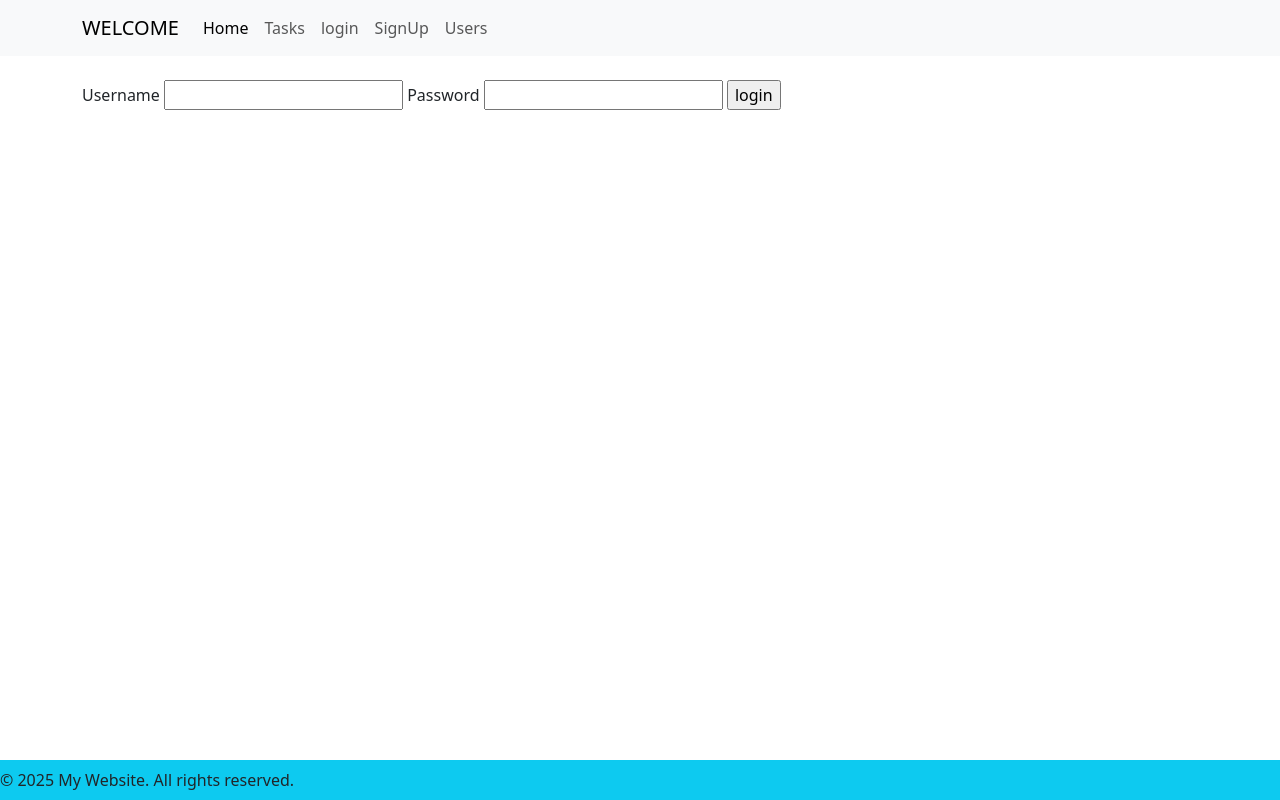
After one commit to shannel890/Flask_Task_App, a Flask app: page /login in a window 1280 px wide. The commit adds this page. Run offline with Flask 3, Linux system fonts and the light colour scheme.

Commit message:
modified templates

```diff
--- a/app/__init__.py
+++ b/app/__init__.py
@@ -1,5 +1,6 @@
 from flask import Flask
 from flask_sqlalchemy import SQLAlchemy
+from flask_login import LoginManager
 
 
 app = Flask(__name__)
@@ -9,6 +10,9 @@ app.config['SQLALCHEMY_DATABASE_URI'] = 'sqlite:///shannel.db'
 app.config['SQLALCHEMY_TRACK_MODIFICATIONS'] = False
 
 db = SQLAlchemy(app)
+login_manager = LoginManager(app)
+login_manager.login_view = 'login'
+login_manager.login_message_category = 'info'
 
 
 
--- a/app/forms.py
+++ b/app/forms.py
@@ -14,3 +14,8 @@ class Userform(FlaskForm):
     last_name = StringField('Lastname',validators=[DataRequired()])
     password = PasswordField('Password',validators=[DataRequired()])
     submit = SubmitField('Register',validators=[DataRequired()])
+
+class Loginform(FlaskForm):
+    username = StringField('Username',validators=[DataRequired()])
+    password = PasswordField('Password',validators=[DataRequired()])
+    submit = SubmitField('login')
--- a/app/routes.py
+++ b/app/routes.py
@@ -1,19 +1,22 @@
-from flask import render_template,redirect,url_for,flash
+from flask import render_template,redirect,url_for,flash,request
 from app import app,db
 from app.models import User, Task
-from app.forms import Taskform, Userform
+from app.forms import Taskform, Userform,Loginform
+from flask_login import login_user,login_required,logout_user,current_user
 @app.route('/')
 def home():
-    return render_template('index.html', title='Home',users=users)
+    return render_template('index.html', title='Home')
 
 
 @app.route('/users2',methods=['GET','POST'])
+
 def users2():
     users = User.query.all()
 
     return render_template('users.html', title='Users',users=users)
 
 @app.route('/tasks',methods=['GET','POST'])
+@login_required
 def tasks():
     form = Taskform()
     if form.validate_on_submit():
@@ -21,14 +24,14 @@ def tasks():
             title=form.title.data,
             description=form.description.data,
             completed=form.completed.data,
-            user_id=1
+            user_id=current_user.id
         )
         db.session.add(new_task)
         db.session.commit()
         flash(f'Task {new_task.title} added successfully','success')
 
         return redirect(url_for('tasks'))
-    tasks = Task.query.all()
+    tasks = Task.query.filter_by(user_id=current_user.id).all()
     return render_template('tasks.html', title='Tasks',form=form,tasks=tasks)
 
 
@@ -50,6 +53,7 @@ def users():
     return render_template('register.html', title='Register', user_form=form)
 
 @app.route('/toggle_task/<int:task_id>',methods=["POST"])
+@login_required
 def toggle_task(task_id):
     task = Task.query.get_or_404(task_id)
     task.completed = not task.completed
@@ -60,6 +64,7 @@ def toggle_task(task_id):
 
 
 @app.route('/delete_task/<int:task_id>', methods=["POST"])
+@login_required
 def delete_task(task_id):
     task = Task.query.get_or_404(task_id)
     db.session.delete(task)
@@ -67,10 +72,58 @@ def delete_task(task_id):
     flash(f'Task "{task.title}" has been deleted successfully!', 'success')
     return redirect(url_for('tasks'))
 
+
 @app.route('/delete_user/<int:user_id>', methods=["POST"])
-def delete_user2(user_id):
-    task = Task.query.get_or_404(user_id)
-    db.session.delete(users2)
+@login_required
+def delete_user(user_id):
+    user = User.query.get_or_404(user_id)
+    db.session.delete(user)
     db.session.commit()
     flash(f'User  has been deleted successfully!', 'success')
     return redirect(url_for('users'))
+
+
+@app.route('/edit_task/<int:task_id>', methods=['GET','POST'])
+@login_required
+def edit_task(task_id):
+    task = Task.query.get_or_404(task_id)
+    form = Taskform()
+    if request.method == 'POST' and form.validate_on_submit():
+        task.title = form.title.data
+        task.description = form.description.data
+        task.completed = form.completed.data
+        db.session.commit()
+        flash (f'Task {task.title} updated successfully!','success')
+        return redirect(url_for('tasks'))
+
+
+    elif request.method == 'GET':
+        form.title.data = task.title
+        form.description.data = task.description
+        form.completed.data = task.completed
+
+    tasks = Task.query.all()
+    return render_template('tasks.html', title='Edit Tasks', form=form, tasks=tasks, edit_task=True)
+
+@app.route('/login',methods=['GET','POST'])
+def login():
+    if current_user.is_authenticated:
+        return redirect(url_for('home'))
+    form = Loginform()
+    if form.validate_on_submit():
+        user = User.query.filter_by(username=form.username.data).first()
+        if user and user.password == form.password.data:
+            login_user(user)
+            flash(f'Welcome Back {user.first_name}', 'success')
+            return redirect(url_for('home'))
+        else:
+            flash(f'Failed to login, check your login details and try again', 'danger')
+
+    return render_template('login.html', title='Login', login_form=form)
+
+@app.route('/logout')
+@login_required
+def logout():
+    logout_user()
+    flash(f'Logged out successfully')
+    return redirect(url_for('home'))
--- a/app/templates/base.html
+++ b/app/templates/base.html
@@ -29,12 +29,23 @@
                     <li class="nav-item">
                         <a class="nav-link" href="{{ url_for('tasks') }}">Tasks</a>
                     </li>
+
+
+                    {% if current_user.is_authenticated %}
+                    <li class="nav-item">
+                        <a class="nav-link" href="{{ url_for('logout') }}">logout</a>
+                    </li>
+                    {% else %}
+                    <li class="nav-item">
+                        <a class="nav-link" href="{{ url_for('login') }}">login</a>
+                    </li>
+
                     <li class="nav-item">
                         <a class="nav-link" href="{{ url_for('users') }}">SignUp</a>
                     </li>
                     <li class="nav-item">
                         <a class="nav-link" href="{{ url_for('users2') }}">Users</a>
-                    </li>
+                    </li>{% endif %}
                 </ul>
             </div>
         </div>
--- a/app/templates/index.html
+++ b/app/templates/index.html
@@ -2,7 +2,13 @@
 {% block content %}
 <h1 style="color: aquamarine; font-size: 4em;text-decoration: underline;">Welcome to home page</h1>
 <p><h1>This is the home page of my page .</h1></p>
+<br>
 
+<div class="container">
+    Lorem ipsum dolor sit amet consectetur adipisicing elit. Eos, in! Laborum accusantium minima autem dolorem sunt. Numquam hic maiores ratione consequuntur! Voluptates ex sint voluptatem, asperiores voluptate ducimus accusamus minima?
+    Quam similique, cumque nobis asperiores, repellendus voluptatum deserunt aliquam dolore excepturi aspernatur ipsum eum maiores eligendi distinctio quia ab debitis voluptate enim! Adipisci perspiciatis id quod neque vero aliquid culpa!
+    Iste molestias atque earum et. Vitae voluptas sunt ipsum aliquam, at minima temporibus dignissimos adipisci illo odio debitis dolorem expedita ab laborum iste reiciendis nostrum recusandae esse sint officia. Ad.
 
+</div>
 
 {% endblock %}
--- /dev/null
+++ b/app/templates/login.html
@@ -0,0 +1,15 @@
+{% extends 'base.html'%}
+
+{% block content %}
+<form action="" method="post">
+{{ login_form.hidden_tag()}}
+
+{{ login_form.username.label }}
+{{ login_form.username }}
+
+{{ login_form.password.label }}
+{{ login_form.password }}
+
+{{ login_form.submit }}
+</form>
+{% endblock %}
```
Also changed, not shown: app/models.py (+8 -2 lines), app/templates/tasks.html (+16 -7 lines), app/templates/users.html (+7 -2 lines), instance/shannel.db.
